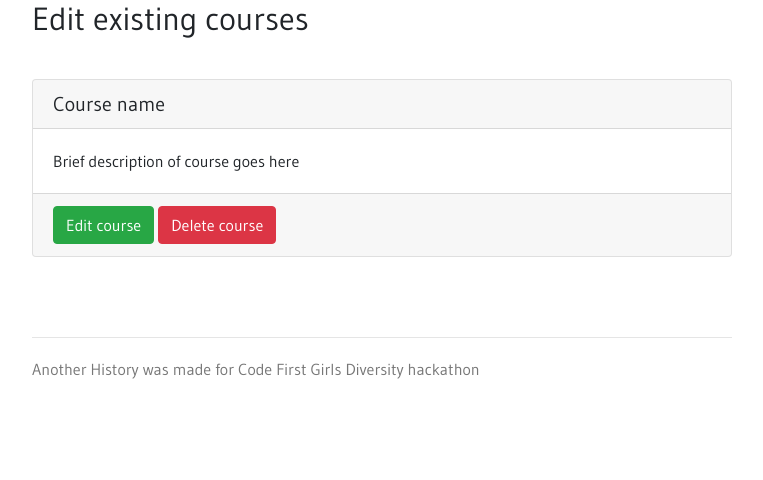
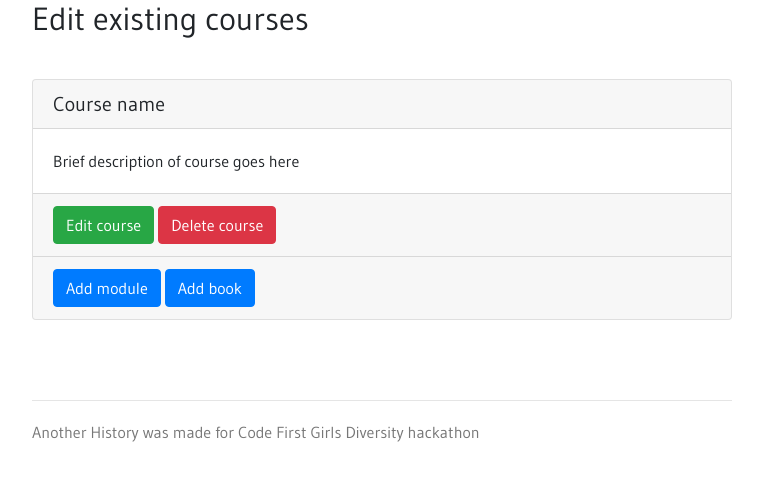
Before and after one commit to CFG-Diversity-Hack-Team5/another-history-app, a Python web app: template main/templates/admin_login.html in a window 1280 px wide. Shown: the part 726-1206 px from the top of the page, without its empty margins (258-1021 px from the left). Before the commit the page ends 1105 px from the top, so only its background shows below. Run offline with Jinja, Linux system fonts and the light colour scheme; the template is opened without the code that fills it, so the values that code supplies are empty; some libraries are stand-ins or nearby versions.

Commit message:
Adding "add module" "add books" buttons

```diff
--- a/main/templates/admin_login.html
+++ b/main/templates/admin_login.html
@@ -109,6 +109,10 @@
             <a class="btn btn-success" href="#" role="button">Edit course</a>
             <a class="btn btn-danger" href="#" role="button">Delete course</a>
         </div>
+        <div class="card-footer">
+          <a class="btn btn-primary" href="#" role="button">Add module</a>
+          <a class="btn btn-primary" href="#" role="button">Add book</a>
+      </div>
         </div>
     </div>
 
```
